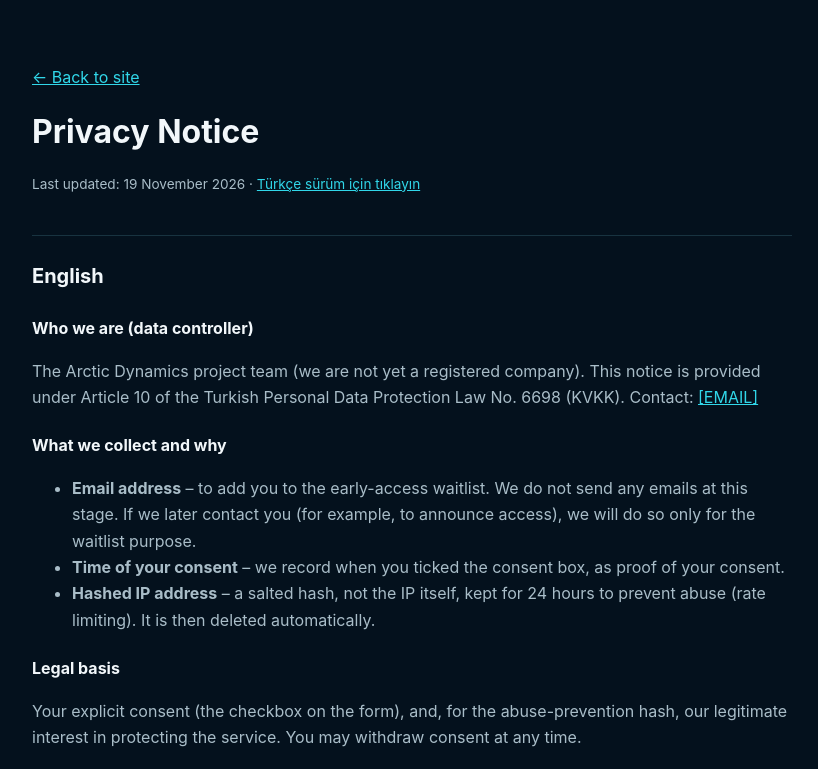
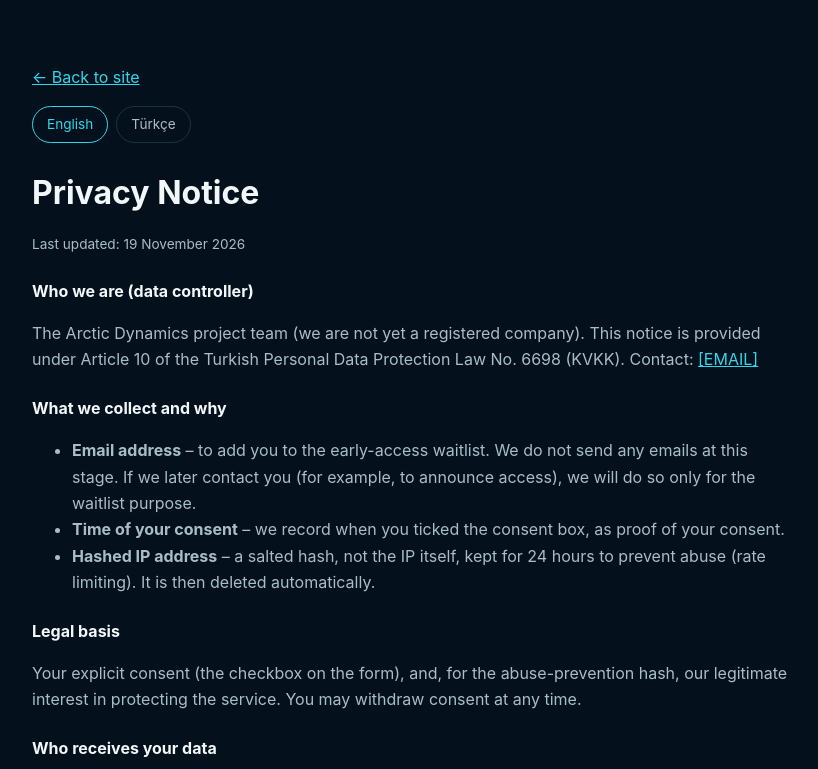
Before and after one commit to arcticdynamics/arctic-web, a website: page vercel/public/privacy.html in a window 1280 px wide. Shown: the top 769 px of the page, without its empty margins (228-1046 px from the left). Drawn offline with Linux system fonts and the light colour scheme.

Commit message:
Use English form validation messages and add EN/TR toggle to privacy notice
- Override native browser validation bubbles with English messages
- Privacy notice defaults to English; switch to Turkish via toggle or #tr

Co-Authored-By: Claude Sonnet 5.5 <noreply@anthropic.com>

```diff
--- a/vercel/public/privacy.html
+++ b/vercel/public/privacy.html
@@ -15,16 +15,23 @@ h3{font-size:1rem;margin:22px 0 6px}
 p,li{color:var(--muted)}
 a{color:var(--cyan)}
 .meta{font-size:.85rem}
-.lang{display:flex;gap:16px;margin:16px 0 0}
+.lang{display:flex;gap:8px;margin:16px 0 24px}
+.lang button{font:inherit;font-size:.85rem;padding:6px 14px;border:1px solid var(--line);border-radius:999px;background:transparent;color:var(--muted);cursor:pointer}
+.lang button[aria-pressed="true"]{border-color:var(--cyan);color:var(--cyan)}
+[hidden]{display:none!important}
 </style>
 </head>
 <body>
 <main>
 <p><a href="/">&larr; Back to site</a></p>
+<div class="lang" role="group" aria-label="Language">
+<button type="button" data-lang="en" aria-pressed="true">English</button>
+<button type="button" data-lang="tr" aria-pressed="false">Türkçe</button>
+</div>
+
+<section id="en" lang="en">
 <h1>Privacy Notice</h1>
-<p class="meta">Last updated: 19 November 2026 · <a href="#tr">Türkçe sürüm için tıklayın</a></p>
-
-<h2 id="en">English</h2>
+<p class="meta">Last updated: 19 November 2026</p>
 
 <h3>Who we are (data controller)</h3>
 <p>The Arctic Dynamics project team (we are not yet a registered company). This notice is provided under Article 10 of the Turkish Personal Data Protection Law No. 6698 (KVKK). Contact: <a href="mailto:[EMAIL]">[EMAIL]</a></p>
@@ -51,7 +58,11 @@ a{color:var(--cyan)}
 <h3>Deletion requests</h3>
 <p>To have your email removed, write to <a href="mailto:[EMAIL]">[EMAIL]</a> from the address you signed up with, or tell us which address to delete. We will delete it and confirm by email within 30 days at the latest.</p>
 
-<h2 id="tr">Türkçe</h2>
+</section>
+
+<section id="tr" lang="tr" hidden>
+<h1>Aydınlatma Metni</h1>
+<p class="meta">Son güncelleme: 19 Kasım 2026</p>
 
 <h3>Veri sorumlusu</h3>
 <p>Arctic Dynamics proje ekibi (henüz tescilli bir şirket değiliz). Bu metin, 6698 sayılı Kişisel Verilerin Korunması Kanunu'nun (KVKK) 10. maddesi kapsamında aydınlatma yükümlülüğümüz gereği hazırlanmıştır. İletişim: <a href="mailto:[EMAIL]">[EMAIL]</a></p>
@@ -77,6 +88,21 @@ a{color:var(--cyan)}
 
 <h3>Silme talebi</h3>
 <p>E-postanızın silinmesi için kayıt olduğunuz adresten <a href="mailto:[EMAIL]">[EMAIL]</a> adresine yazabilir ya da silinecek adresi belirtebilirsiniz. Talebinizi en geç 30 gün içinde sonuçlandırır ve e-posta ile bilgilendiririz.</p>
+</section>
 </main>
+<script>
+(function(){
+  var secs={en:document.getElementById('en'),tr:document.getElementById('tr')},btns=document.querySelectorAll('[data-lang]');
+  function set(l){
+    if(!secs[l])l='en';
+    for(var k in secs)secs[k].hidden=(k!==l);
+    document.documentElement.lang=l;
+    btns.forEach(function(b){b.setAttribute('aria-pressed',String(b.dataset.lang===l))});
+    document.title=l==='tr'?'Aydınlatma Metni – Arctic Dynamics':'Privacy Notice – Arctic Dynamics';
+  }
+  btns.forEach(function(b){b.addEventListener('click',function(){set(b.dataset.lang);history.replaceState(null,'','#'+b.dataset.lang)})});
+  set(location.hash==='#tr'?'tr':'en');
+})();
+</script>
 </body>
 </html>
```
Also changed, not shown: vercel/public/index.html (+1 -1 lines).
